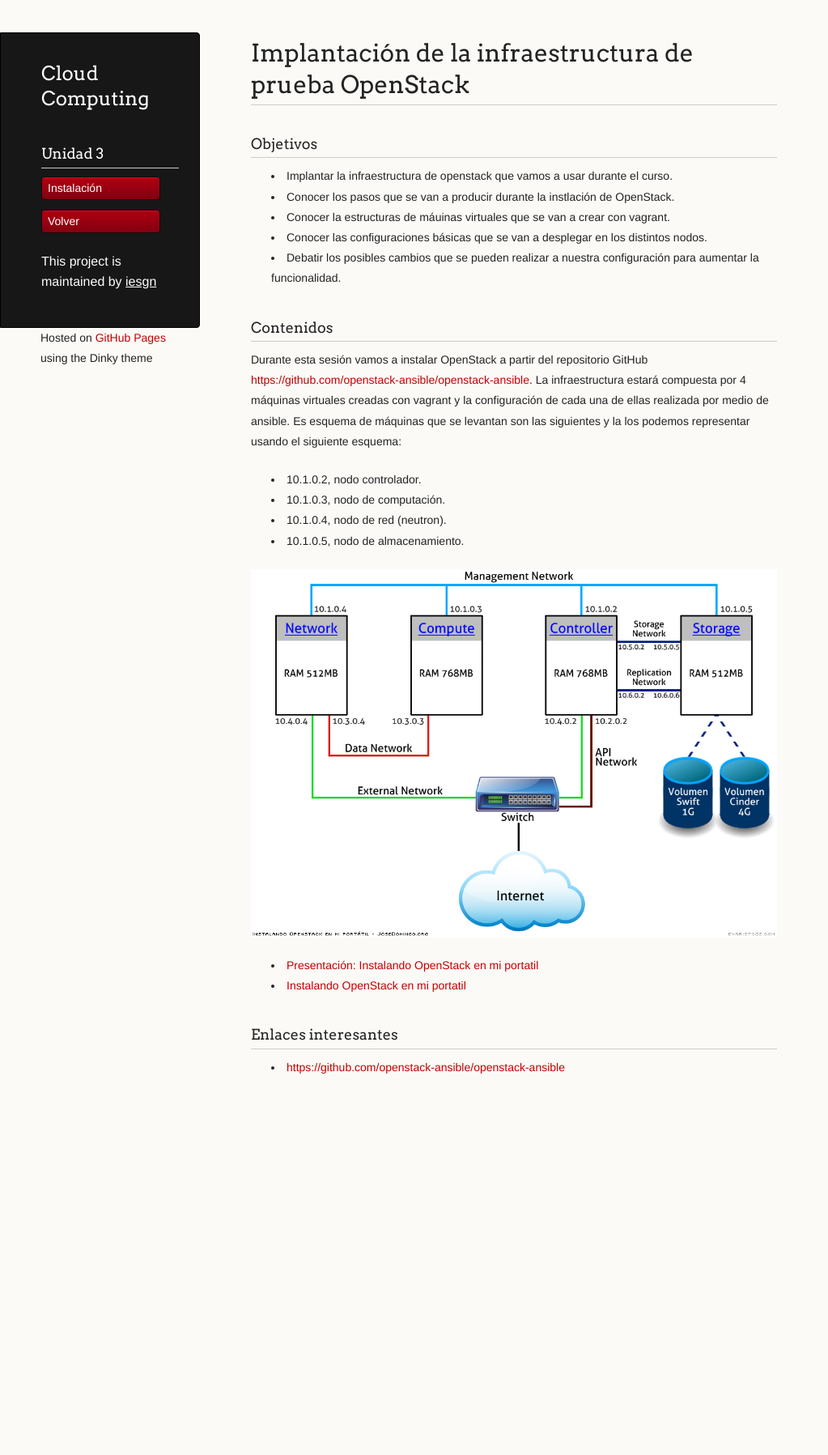
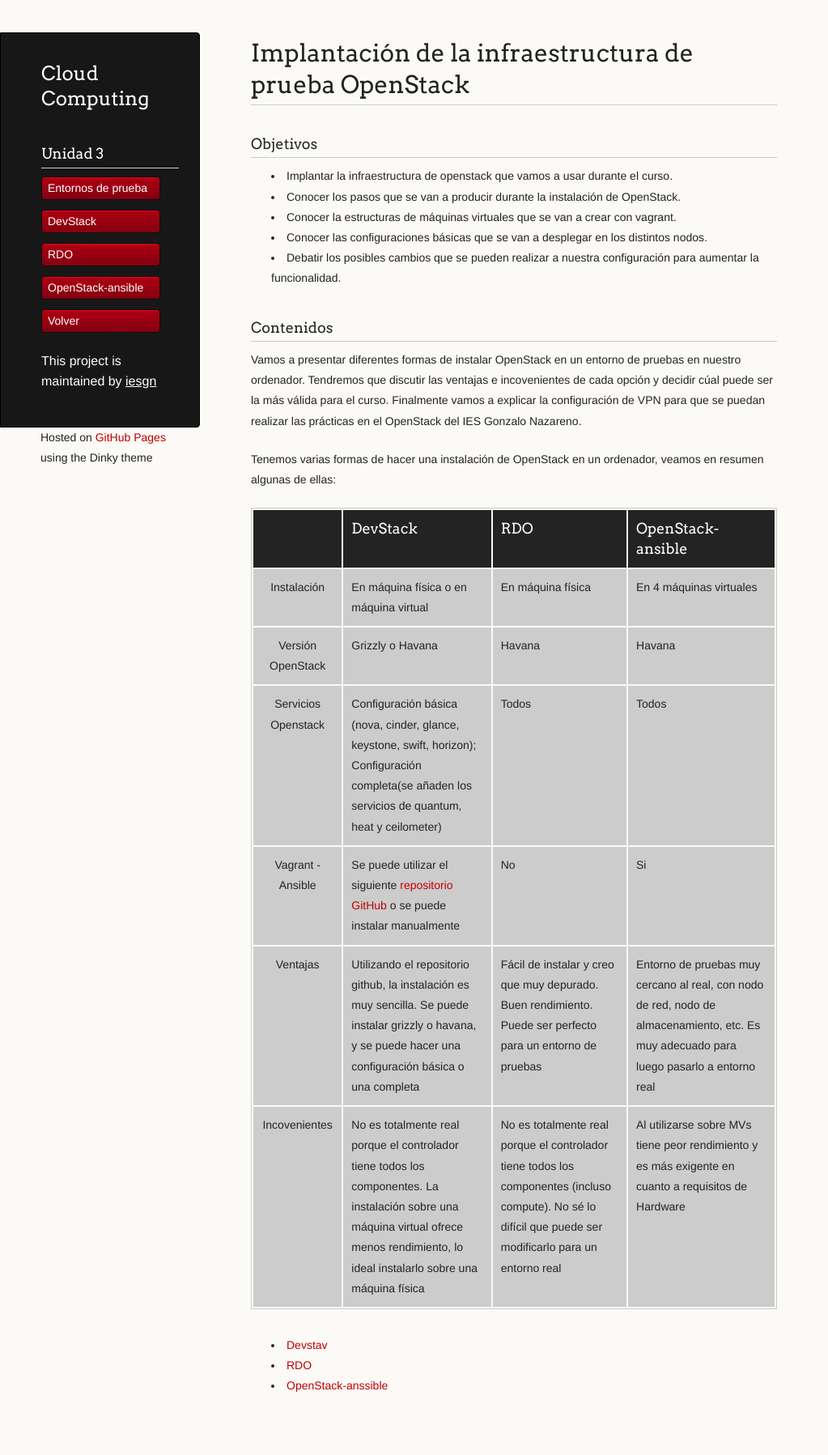
Before and after one commit to iesgn/cloud, a Jekyll site: the page built from curso/u3/index.md, in a window 1280 px wide. Shown: the whole page at 81% size, without its empty margins (0-1023 px from the left). Built offline with Jekyll 4.4.1, drawn with Linux system fonts in a browser that asks for light colours; before the commit the page ends 1403 px from its top, so only the background shows below that.

```diff
--- a/curso/u3/index.md
+++ b/curso/u3/index.md
@@ -7,27 +7,26 @@ menu:
 ###Objetivos
 
 * Implantar la infraestructura de openstack que vamos a usar durante el curso.
-* Conocer los pasos que se van a producir durante la instlación de OpenStack.
-* Conocer la estructuras de máuinas virtuales que se van a crear con vagrant.
+* Conocer los pasos que se van a producir durante la instalación de OpenStack.
+* Conocer la estructuras de máquinas virtuales que se van a crear con vagrant.
 * Conocer las configuraciones básicas que se van a desplegar en los distintos nodos.
 * Debatir los posibles cambios que se pueden realizar a nuestra configuración para aumentar la funcionalidad.
 
 ###Contenidos
 
-Durante esta sesión vamos a instalar OpenStack a partir del repositorio GitHub [https://github.com/openstack-ansible/openstack-ansible](https://github.com/openstack-ansible/openstack-ansible).
-La infraestructura estará compuesta por 4 máquinas virtuales creadas con vagrant y la configuración de cada una de ellas realizada por medio de ansible.
-Es esquema de máquinas que se levantan son las siguientes y la los podemos representar usando el siguiente esquema:
+Vamos a presentar diferentes formas de instalar OpenStack en un entorno de pruebas en nuestro ordenador. Tendremos que discutir las ventajas e incovenientes de cada opción y decidir cúal puede ser la más válida para el curso. Finalmente vamos a explicar la configuración de VPN para que se puedan realizar las prácticas en el OpenStack del IES Gonzalo Nazareno.
 
-* 10.1.0.2, nodo controlador.
-* 10.1.0.3, nodo de computación.
-* 10.1.0.4, nodo de red (neutron).
-* 10.1.0.5, nodo de almacenamiento.
+Tenemos varias formas de hacer una instalación de OpenStack en un ordenador, veamos en resumen algunas de ellas:
 
-![esquema máquinas](img/InstalandoOpenStackEnMiPortatil.jpg "Esquema máquinas virtuales")
+|     |DevStack|RDO|OpenStack-ansible|
+|:---:|--------|---|-----------------|
+|Instalación|En máquina física o en máquina virtual|En máquina física|En 4 máquinas virtuales|
+|Versión OpenStack|Grizzly o Havana|Havana|Havana|
+|Servicios Openstack|Configuración básica (nova, cinder, glance, keystone, swift, horizon); Configuración completa(se añaden los servicios de quantum, heat y ceilometer)|Todos|Todos|
+|Vagrant - Ansible|Se puede utilizar el siguiente [repositorio GitHub](https://github.com/xiaohanyu/vagrant-ansible-devstack) o se puede instalar manualmente|No|Si|
+|Ventajas|Utilizando el repositorio github, la instalación es muy sencilla. Se puede instalar grizzly o havana, y se puede hacer una configuración básica o una completa|Fácil de instalar y creo que muy depurado. Buen rendimiento. Puede ser perfecto para un entorno de pruebas|Entorno de pruebas muy cercano al real, con nodo de red, nodo de almacenamiento, etc. Es muy adecuado para luego pasarlo a entorno real|
+|Incovenientes|No es totalmente real porque el controlador tiene todos los componentes. La instalación sobre una máquina virtual ofrece menos rendimiento, lo ideal instalarlo sobre una máquina física|No es totalmente real porque el controlador tiene todos los componentes (incluso compute). No sé lo difícil que puede ser modificarlo para un entorno real|Al utilizarse sobre MVs tiene peor rendimiento y es más exigente en cuanto a requisitos de Hardware|
 
-* [Presentación: Instalando OpenStack en mi portatil](presentacion_instalacion)
-* [Instalando OpenStack en mi portatil](http://www.josedomingo.org/pledin/2014/02/instalando-openstack-en-mi-portatil/)
-
-###Enlaces interesantes
-
-* [https://github.com/openstack-ansible/openstack-ansible](https://github.com/openstack-ansible/openstack-ansible)
+* [Devstav](devstack)
+* [RDO](rdo)
+* [OpenStack-anssible](openstack-ansible)
```
Also changed, not shown: _data/menu.yml (+7 -1 lines), curso/u3/devstack.md (added, +6 -0 lines), curso/u3/openstack-ansible.md (added, +24 -0 lines), curso/u3/rdo.md (added, +6 -0 lines).
